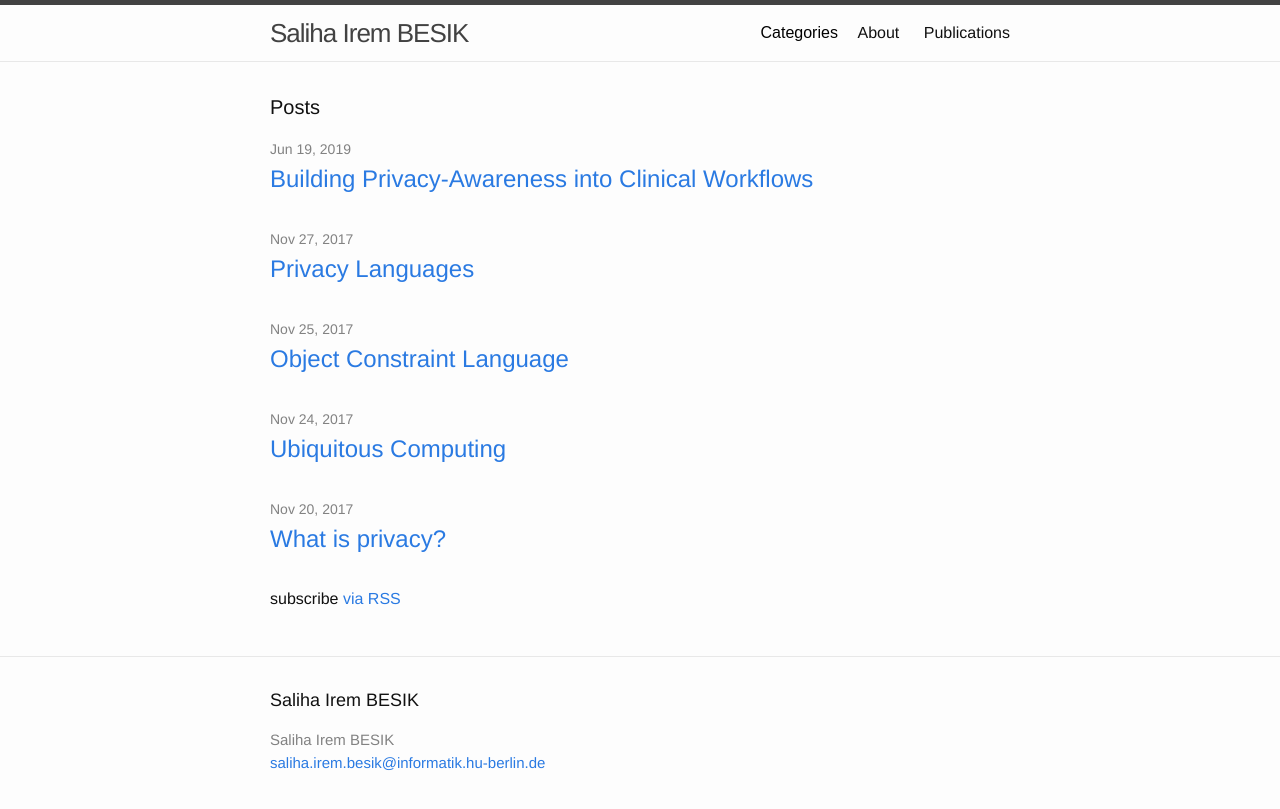
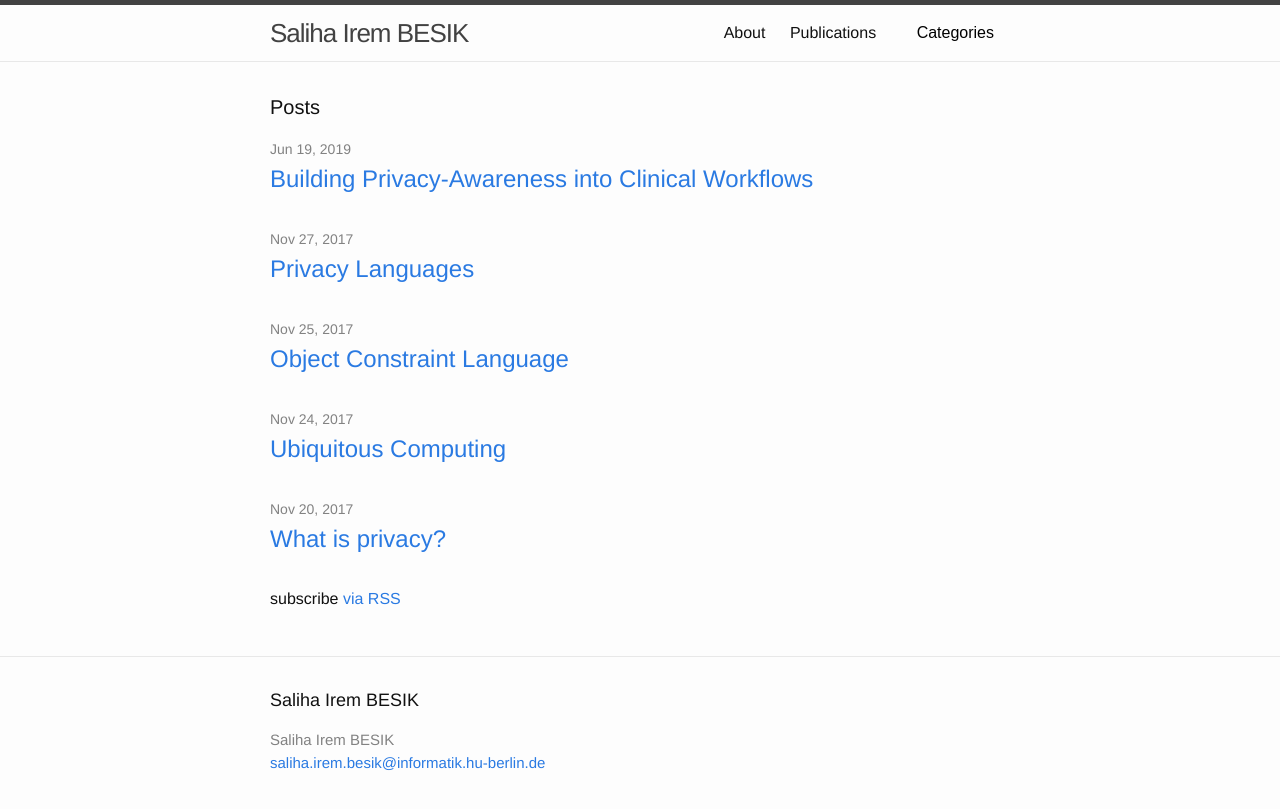
Before and after one commit to irembesik/irembesik.github.io, a Jekyll site: the page built from index.html, in a window 1280 px wide. Shown: the top 809 px of the page. Built offline with Jekyll 4.4.1, drawn with Linux system fonts in a browser that asks for light colours.

Commit message:
rearrange menu

```diff
--- a/_includes/header.html
+++ b/_includes/header.html
@@ -60,6 +60,13 @@
       </a>
 
       <div class="trigger">
+
+        {% for my_page in site.pages %}
+        {% if my_page.title %}
+        <a class="page-link" href="{{ my_page.url | prepend: site.baseurl }}">{{ my_page.title }}</a>
+        {% endif %}
+        {% endfor %}
+
         <div class="dropdown">
           <button class="dropbtn">Categories</button>
           <div class="dropdown-content">
@@ -70,12 +77,6 @@
          </div>
        </div>
 
-        {% for my_page in site.pages %}
-          {% if my_page.title %}
-          <a class="page-link" href="{{ my_page.url | prepend: site.baseurl }}">{{ my_page.title }}</a>
-          {% endif %}
-        {% endfor %}
-
      </div>
    </nav>
  </div>
```
Lines whose indentation alone changed are shown as unchanged.
